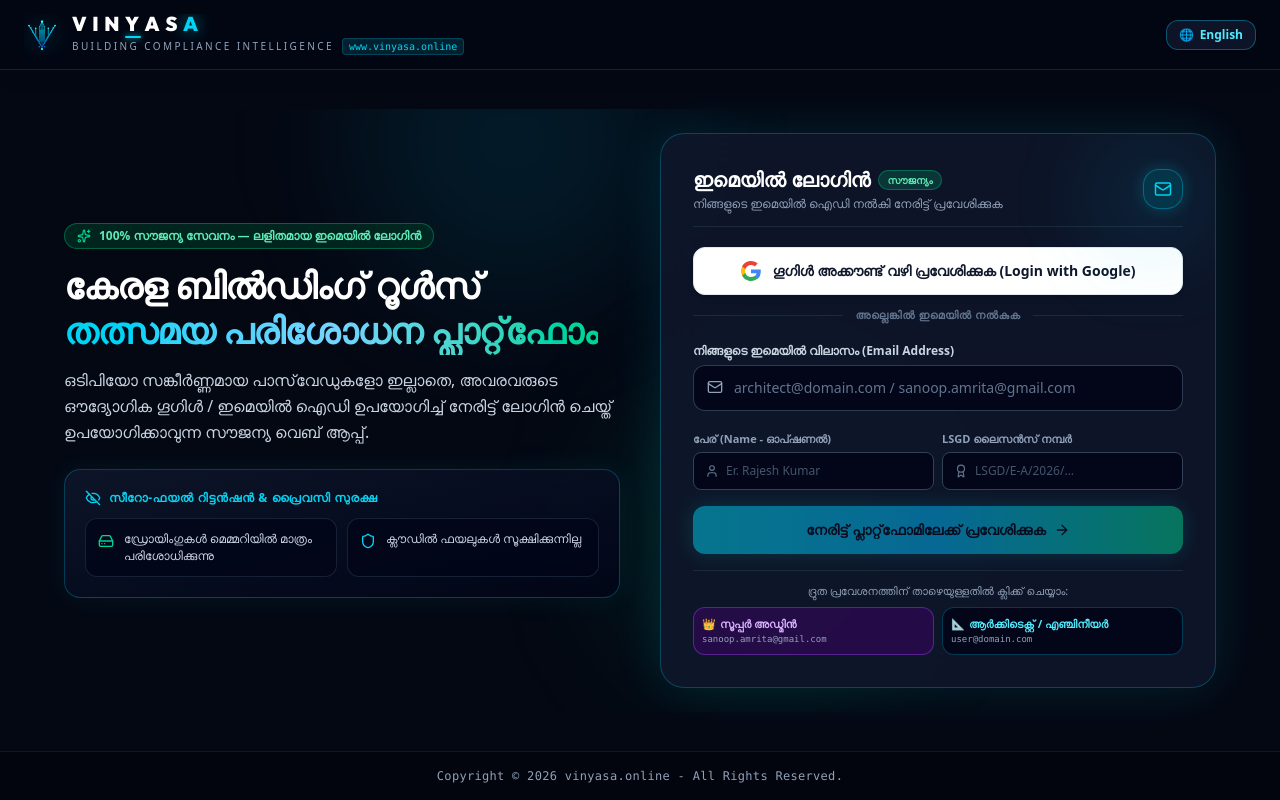
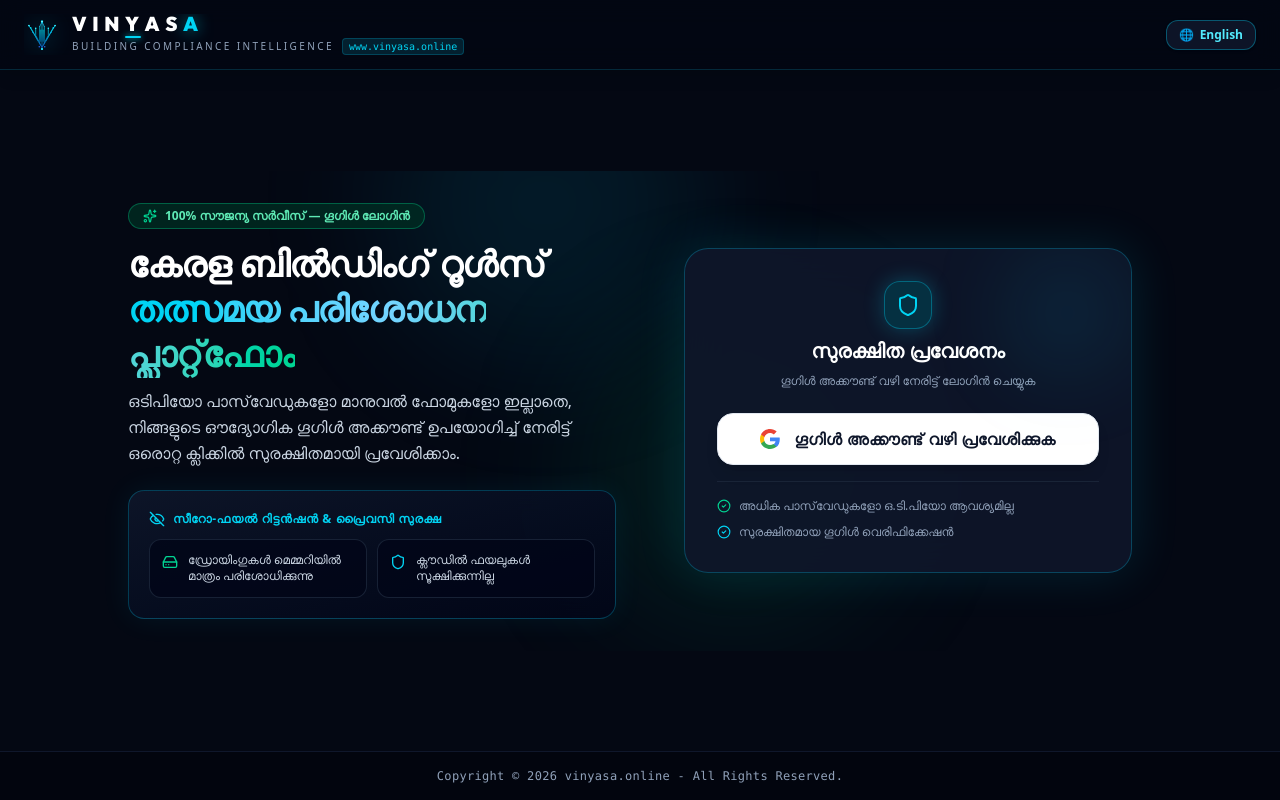
Before and after one commit to sanoopamrita/Approval-Drawings-Scrutiny, a React (Vite) app: page / in a window 1280 px wide. Built offline with nearby package versions, Linux system fonts and the light colour scheme; a web font is replaced by a local one.

Commit message:
feat(auth): simplify login to Google-only
Remove redundant email-based registration and login flows to enforce a streamlined authentication process using Google sign-in.

```diff
--- a/src/components/LoginView.tsx
+++ b/src/components/LoginView.tsx
@@ -1,24 +1,15 @@
 import React, { useState } from 'react';
 import {
-  Mail,
-  ArrowRight,
   Shield,
   EyeOff,
   HardDrive,
-  User,
-  CheckCircle2,
   RefreshCw,
   AlertCircle,
-  Award,
   Sparkles,
-  Crown,
+  CheckCircle2,
 } from 'lucide-react';
-import { Language, User as UserType, SUPER_ADMIN_EMAIL } from '../types';
-import {
-  loginWithGoogle,
-  loginWithEmail,
-  checkIsSuperAdminEmail,
-} from '../services/authService';
+import { Language, User as UserType } from '../types';
+import { loginWithGoogle } from '../services/authService';
 
 interface LoginViewProps {
   language: Language;
@@ -28,88 +19,46 @@
 export const LoginView: React.FC<LoginViewProps> = ({ language, onLoginSuccess }) => {
   const isMl = language === 'ml';
 
-  const [email, setEmail] = useState('');
-  const [fullName, setFullName] = useState('');
-  const [licenseNumber, setLicenseNumber] = useState('');
-  const [organization, setOrganization] = useState('');
-
   const [loading, setLoading] = useState(false);
   const [error, setError] = useState<string | null>(null);
 
-  // Quick direct login with given email
-  const handleEmailDirectLogin = async (e?: React.FormEvent, customEmail?: string) => {
-    if (e) e.preventDefault();
-    const targetEmail = (customEmail || email).toLowerCase().trim();
-
-    if (!targetEmail || !targetEmail.includes('@') || !targetEmail.includes('.')) {
-      setError(
-        isMl
-          ? 'ദയവായി സാധുവായ ഒരു ഇമെയിൽ വിലാസം നൽകുക (ഉദാ: yourname@gmail.com)'
-          : 'Please enter a valid email address (e.g. yourname@gmail.com)'
-      );
-      return;
-    }
-
+  // 1-Click Verified Google Account Sign-In
+  const handleGoogleSignIn = async () => {
     setLoading(true);
     setError(null);
 
     try {
-      const user = await loginWithEmail(
-        targetEmail,
-        undefined,
-        fullName.trim() || undefined,
-        licenseNumber.trim() || undefined,
-        organization.trim() || undefined
-      );
-
+      // Direct authenticated login through Google identity
+      const user = await loginWithGoogle();
       onLoginSuccess(user);
     } catch (err: any) {
-      setError(err?.message || (isMl ? 'ലോഗിൻ പരാജയപ്പെട്ടു' : 'Login failed'));
+      setError(
+        err?.message ||
+          (isMl ? 'ഗൂഗിൾ ലോഗിൻ പരാജയപ്പെട്ടു. ദയവായി വീണ്ടും ശ്രമിക്കുക.' : 'Google Sign-In failed. Please try again.')
+      );
     } finally {
       setLoading(false);
     }
   };
 
-  // 1-Click Google Account Direct Login
-  const handleGoogleDirectLogin = async (customEmail?: string) => {
-    setLoading(true);
-    setError(null);
-
-    try {
-      const targetEmail = customEmail || email.trim() || undefined;
-      const user = await loginWithGoogle(
-        targetEmail,
-        fullName.trim() || undefined
-      );
-
-      onLoginSuccess(user);
-    } catch (err: any) {
-      setError(err?.message || (isMl ? 'ഗൂഗിൾ ലോഗിൻ പരാജയപ്പെട്ടു' : 'Google login failed'));
-    } finally {
-      setLoading(false);
-    }
-  };
-
-  const isSuperInput = checkIsSuperAdminEmail(email);
-
   return (
-    <div className="w-full max-w-6xl mx-auto flex items-center justify-center py-2 sm:py-6 relative">
-      {/* Background Ambience */}
+    <div className="w-full max-w-5xl mx-auto flex items-center justify-center py-4 sm:py-8 relative">
+      {/* Subtle Background Glow */}
       <div className="absolute inset-0 pointer-events-none overflow-hidden">
         <div className="absolute -top-32 left-1/4 w-80 h-80 bg-cyan-500/10 rounded-full blur-3xl" />
         <div className="absolute bottom-5 right-1/4 w-80 h-80 bg-emerald-500/10 rounded-full blur-3xl" />
       </div>
 
-      <div className="w-full grid grid-cols-1 lg:grid-cols-12 gap-6 lg:gap-10 items-center relative z-10">
-        {/* Left Side: Value Proposition & Free Service Guarantee */}
+      <div className="w-full grid grid-cols-1 lg:grid-cols-12 gap-8 lg:gap-12 items-center relative z-10">
+        {/* Left Side: Value Proposition & Security Highlights */}
         <div className="lg:col-span-6 space-y-4 sm:space-y-6 text-left">
-          <div className="space-y-2.5 sm:space-y-3.5">
-            <div className="inline-flex items-center gap-2 px-3 py-1 rounded-full bg-emerald-950/80 border border-emerald-500/40 text-emerald-300 text-xs font-semibold">
+          <div className="space-y-3">
+            <div className="inline-flex items-center gap-2 px-3.5 py-1 rounded-full bg-emerald-950/80 border border-emerald-500/40 text-emerald-300 text-xs font-semibold">
               <Sparkles className="w-3.5 h-3.5 text-emerald-400" />
               <span>
                 {isMl
-                  ? '100% സൗജന്യ സേവനം — ലളിതമായ ഇമെയിൽ ലോഗിൻ'
-                  : '100% Free Service — Instant Direct Email Login'}
+                  ? '100% സൗജന്യ സർവീസ് — ഗൂഗിൾ ലോഗിൻ'
+                  : '100% Free Service — Google Authentication'}
               </span>
             </div>
 
@@ -125,16 +74,16 @@
                 <>
                   Kerala Building Rules (KMBR/KPBR) <br />
                   <span className="text-transparent bg-clip-text bg-gradient-to-r from-cyan-400 via-sky-300 to-emerald-400">
-                    Instant Compliance Intelligence
+                    Scrutiny & Compliance Engine
                   </span>
                 </>
               )}
             </h1>
 
-            <p className="text-sm sm:text-base text-slate-300 font-medium leading-relaxed max-w-xl">
+            <p className="text-sm sm:text-base text-slate-300 font-medium leading-relaxed">
               {isMl
-                ? 'ഒടിപിയോ സങ്കീർണ്ണമായ പാസ്‌വേഡുകളോ ഇല്ലാതെ, അവരവരുടെ ഔദ്യോഗിക ഗൂഗിൾ / ഇമെയിൽ ഐഡി ഉപയോഗിച്ച് നേരിട്ട് ലോഗിൻ ചെയ്ത് ഉപയോഗിക്കാവുന്ന സൗജന്യ വെബ് ആപ്പ്.'
-                : 'Zero passwords, zero OTPs needed. Seamlessly sign in with your official Google or professional email address to instantly access the free architectural scrutiny engine.'}
+                ? 'ഒടിപിയോ പാസ്‌വേഡുകളോ മാനുവൽ ഫോമുകളോ ഇല്ലാതെ, നിങ്ങളുടെ ഔദ്യോഗിക ഗൂഗിൾ അക്കൗണ്ട് ഉപയോഗിച്ച് നേരിട്ട് ഒരൊറ്റ ക്ലിക്കിൽ സുരക്ഷിതമായി പ്രവേശിക്കാം.'
+                : 'Zero passwords, zero OTPs, and no manual forms. Sign in instantly and securely with your official Google Account to access the free architectural scrutiny engine.'}
             </p>
           </div>
 
@@ -149,63 +98,65 @@
               <div className="flex items-start gap-2.5 bg-slate-950/80 p-3 rounded-xl border border-slate-800/80">
                 <HardDrive className="w-4 h-4 text-emerald-400 shrink-0 mt-0.5" />
                 <span className="text-xs text-slate-300 font-medium leading-snug">
-                  {isMl ? 'ഡ്രോയിംഗുകൾ മെമ്മറിയിൽ മാത്രം പരിശോധിക്കുന്നു' : 'Drawings analyzed 100% in temporary volatile memory'}
+                  {isMl ? 'ഡ്രോയിംഗുകൾ മെമ്മറിയിൽ മാത്രം പരിശോധിക്കുന്നു' : 'Drawings analyzed in temporary volatile memory'}
                 </span>
               </div>
               <div className="flex items-start gap-2.5 bg-slate-950/80 p-3 rounded-xl border border-slate-800/80">
                 <Shield className="w-4 h-4 text-cyan-400 shrink-0 mt-0.5" />
                 <span className="text-xs text-slate-300 font-medium leading-snug">
-                  {isMl ? 'ക്ലൗഡിൽ ഫയലുകൾ സൂക്ഷിക്കുന്നില്ല' : 'Zero CAD / PDF cloud storage persistence'}
+                  {isMl ? 'ക്ലൗഡിൽ ഫയലുകൾ സൂക്ഷിക്കുന്നില്ല' : 'Zero cloud storage persistence'}
                 </span>
               </div>
             </div>
           </div>
         </div>
 
-        {/* Right Side: Seamless Direct Sign In Card */}
-        <div className="lg:col-span-6 w-full max-w-md mx-auto lg:max-w-none">
-          <div className="bg-slate-900/90 backdrop-blur-xl border border-cyan-500/30 rounded-3xl p-5 sm:p-7 lg:p-8 shadow-[0_0_50px_rgba(0,229,255,0.12)] relative overflow-hidden text-left">
+        {/* Right Side: Ultra Clean Google Sign-In Card */}
+        <div className="lg:col-span-6 w-full max-w-md mx-auto">
+          <div className="bg-slate-900/90 backdrop-blur-xl border border-cyan-500/30 rounded-3xl p-6 sm:p-8 shadow-[0_0_50px_rgba(0,229,255,0.12)] relative overflow-hidden text-left">
             <div className="absolute top-0 right-0 w-32 h-32 bg-cyan-500/10 rounded-full blur-2xl pointer-events-none" />
 
             {/* Header */}
-            <div className="flex items-center justify-between mb-5 pb-3.5 border-b border-slate-800">
-              <div>
-                <h2 className="text-lg sm:text-xl font-extrabold text-white flex items-center gap-2">
-                  <span>{isMl ? 'ഇമെയിൽ ലോഗിൻ' : 'Email Sign In'}</span>
-                  <span className="text-[10px] uppercase font-bold bg-emerald-500/20 text-emerald-300 px-2 py-0.5 rounded-full border border-emerald-500/40">
-                    {isMl ? 'സൗജന്യം' : 'Free'}
-                  </span>
+            <div className="mb-6 text-center space-y-2">
+              <div className="w-12 h-12 rounded-2xl bg-cyan-950/90 border border-cyan-500/40 flex items-center justify-center mx-auto shadow-[0_0_20px_rgba(0,229,255,0.25)]">
+                <Shield className="w-6 h-6 text-cyan-400" />
+              </div>
+              <h2 className="text-xl font-extrabold text-white">
+                {isMl ? 'സുരക്ഷിത പ്രവേശനം' : 'Secure Sign In'}
               </h2>
-                <p className="text-xs text-slate-400 mt-0.5">
+              <p className="text-xs text-slate-400">
                 {isMl
-                    ? 'നിങ്ങളുടെ ഇമെയിൽ ഐഡി നൽകി നേരിട്ട് പ്രവേശിക്കുക'
-                    : 'Enter your email address to enter instantly'}
+                  ? 'ഗൂഗിൾ അക്കൗണ്ട് വഴി നേരിട്ട് ലോഗിൻ ചെയ്യുക'
+                  : 'Sign in directly with your Google Account'}
               </p>
-              </div>
-              <div className="w-10 h-10 rounded-2xl bg-cyan-950/80 border border-cyan-500/40 flex items-center justify-center shadow-[0_0_15px_rgba(0,229,255,0.2)] shrink-0">
-                <Mail className="w-4.5 h-4.5 text-cyan-400" />
-              </div>
             </div>
 
             {/* Error Banner */}
             {error && (
-              <div className="mb-4 p-3 bg-rose-950/70 border border-rose-500/60 rounded-xl text-rose-200 text-xs font-semibold flex items-start gap-2.5 animate-fadeIn">
+              <div className="mb-5 p-3.5 bg-rose-950/70 border border-rose-500/60 rounded-xl text-rose-200 text-xs font-semibold flex items-start gap-2.5 animate-fadeIn">
                 <AlertCircle className="w-4 h-4 text-rose-400 shrink-0 mt-0.5" />
                 <span>{error}</span>
               </div>
             )}
 
-            {/* Quick 1-Click Google Sign-In Button */}
-            <div className="space-y-3 mb-5">
+            {/* Single Clean Google Sign-In Button */}
+            <div className="space-y-4">
               <button
                 type="button"
                 id="google-signin-btn"
                 disabled={loading}
-                onClick={() => handleGoogleDirectLogin()}
-                className="w-full min-h-[48px] py-2.5 px-4 bg-white hover:bg-slate-100 text-slate-900 font-bold text-sm rounded-xl shadow-md transition-all active:scale-[0.99] cursor-pointer flex items-center justify-center gap-3 border border-slate-200"
+                onClick={handleGoogleSignIn}
+                className="w-full min-h-[52px] py-3 px-5 bg-white hover:bg-slate-100 text-slate-900 font-bold text-base rounded-2xl shadow-lg hover:shadow-xl transition-all active:scale-[0.98] cursor-pointer flex items-center justify-center gap-3.5 border border-slate-200"
               >
-                {/* Official Google Vector Logo */}
-                <svg className="w-5 h-5" viewBox="0 0 24 24">
+                {loading ? (
+                  <span className="flex items-center gap-2.5 text-slate-700">
+                    <RefreshCw className="w-5 h-5 animate-spin text-cyan-600" />
+                    <span>{isMl ? 'പ്രവേശിക്കുന്നു...' : 'Signing in...'}</span>
+                  </span>
+                ) : (
+                  <>
+                    {/* Official Google Logo */}
+                    <svg className="w-5 h-5 shrink-0" viewBox="0 0 24 24">
                       <path
                         fill="#4285F4"
                         d="M23.745 12.27c0-.7-.06-1.4-.19-2.07H12v4.51h6.6c-.29 1.52-1.14 2.82-2.4 3.68v3.05h3.88c2.27-2.09 3.665-5.17 3.665-9.17z"
@@ -223,166 +174,35 @@
                         d="M12 4.75c1.77 0 3.35.61 4.6 1.8l3.42-3.42C17.95 1.19 15.24 0 12 0 7.33 0 3.26 2.64 1.25 6.58l4.03 3.15c.95-2.83 3.6-4.98 6.72-4.98z"
                       />
                     </svg>
-                <span>
-                  {loading
-                    ? isMl
-                      ? 'പ്രവേശിക്കുന്നു...'
-                      : 'Signing in...'
-                    : isMl
-                    ? 'ഗൂഗിൾ അക്കൗണ്ട് വഴി പ്രവേശിക്കുക (Login with Google)'
+                    <span className="text-sm sm:text-base tracking-wide">
+                      {isMl
+                        ? 'ഗൂഗിൾ അക്കൗണ്ട് വഴി പ്രവേശിക്കുക'
                         : 'Sign in with Google Account'}
                     </span>
-              </button>
-
-              <div className="flex items-center gap-3">
-                <div className="flex-1 h-px bg-slate-800" />
-                <span className="text-[11px] uppercase tracking-wider text-slate-500 font-semibold">
-                  {isMl ? 'അല്ലെങ്കിൽ ഇമെയിൽ നൽകുക' : 'Or with Email ID'}
-                </span>
-                <div className="flex-1 h-px bg-slate-800" />
-              </div>
-            </div>
-
-            {/* Direct Email Form (No password or OTP needed) */}
-            <form onSubmit={(e) => handleEmailDirectLogin(e)} className="space-y-4">
-              <div>
-                <label className="block text-xs font-semibold text-slate-300 mb-1.5 flex items-center justify-between">
-                  <span>{isMl ? 'നിങ്ങളുടെ ഇമെയിൽ വിലാസം (Email Address)' : 'Your Email Address'}</span>
-                  {isSuperInput && (
-                    <span className="text-[10px] text-purple-300 font-bold flex items-center gap-1">
-                      <Crown className="w-3 h-3 text-purple-400" />
-                      {isMl ? 'സൂപ്പർ അഡ്മിൻ തിരിച്ചറിഞ്ഞു' : 'Super Admin Recognized'}
-                    </span>
-                  )}
-                </label>
-                <div className="relative">
-                  <Mail className="w-4 h-4 text-slate-400 absolute left-3.5 top-3.5" />
-                  <input
-                    type="email"
-                    id="auth-direct-email-input"
-                    value={email}
-                    onChange={(e) => setEmail(e.target.value)}
-                    placeholder="architect@domain.com / sanoop.amrita@gmail.com"
-                    required
-                    className={`w-full min-h-[46px] pl-10 pr-4 py-2.5 text-sm bg-slate-950 border rounded-xl text-white placeholder-slate-500 outline-none transition-all ${
-                      isSuperInput
-                        ? 'border-purple-500/80 focus:ring-2 focus:ring-purple-500/50'
-                        : 'border-slate-700/90 focus:ring-2 focus:ring-cyan-500/50 focus:border-cyan-400'
-                    }`}
-                  />
-                </div>
-              </div>
-
-              {/* Optional Name & License field */}
-              <div className="grid grid-cols-1 sm:grid-cols-2 gap-2 pt-1">
-                <div>
-                  <label className="block text-[11px] font-semibold text-slate-400 mb-1">
-                    {isMl ? 'പേര് (Name - ഓപ്ഷണൽ)' : 'Full Name (Optional)'}
-                  </label>
-                  <div className="relative">
-                    <User className="w-3.5 h-3.5 text-slate-500 absolute left-3 top-3" />
-                    <input
-                      type="text"
-                      value={fullName}
-                      onChange={(e) => setFullName(e.target.value)}
-                      placeholder="Er. Rajesh Kumar"
-                      className="w-full min-h-[38px] pl-8 pr-3 py-1.5 text-xs bg-slate-950 border border-slate-700 rounded-lg text-white placeholder-slate-600 focus:border-cyan-400 outline-none"
-                    />
-                  </div>
-                </div>
-
-                <div>
-                  <label className="block text-[11px] font-semibold text-slate-400 mb-1">
-                    {isMl ? 'LSGD ലൈസൻസ് നമ്പർ' : 'LSGD License (Optional)'}
-                  </label>
-                  <div className="relative">
-                    <Award className="w-3.5 h-3.5 text-slate-500 absolute left-3 top-3" />
-                    <input
-                      type="text"
-                      value={licenseNumber}
-                      onChange={(e) => setLicenseNumber(e.target.value)}
-                      placeholder="LSGD/E-A/2026/..."
-                      className="w-full min-h-[38px] pl-8 pr-3 py-1.5 text-xs bg-slate-950 border border-slate-700 rounded-lg text-white placeholder-slate-600 focus:border-cyan-400 outline-none"
-                    />
-                  </div>
-                </div>
-              </div>
-
-              {/* Direct Submit Button */}
-              <button
-                type="submit"
-                id="direct-login-submit-btn"
-                disabled={loading || !email.trim()}
-                className={`w-full min-h-[48px] py-3 px-4 text-slate-950 font-bold text-sm rounded-xl transition-all active:scale-[0.99] cursor-pointer disabled:opacity-50 flex items-center justify-center gap-2 mt-2 ${
-                  isSuperInput
-                    ? 'bg-gradient-to-r from-purple-400 via-pink-400 to-purple-500 hover:from-purple-300 hover:to-purple-400 shadow-[0_0_20px_rgba(168,85,247,0.4)]'
-                    : 'bg-gradient-to-r from-cyan-400 via-sky-400 to-emerald-400 hover:from-cyan-300 hover:to-emerald-300 shadow-[0_0_20px_rgba(0,229,255,0.3)]'
-                }`}
-              >
-                {loading ? (
-                  <span className="flex items-center gap-2">
-                    <RefreshCw className="w-4 h-4 animate-spin" />
-                    {isMl ? 'ഡാഷ്‌ബോർഡിലേക്ക് പ്രവേശിക്കുന്നു...' : 'Accessing Dashboard...'}
-                  </span>
-                ) : (
-                  <>
-                    <span>
-                      {isSuperInput
-                        ? isMl
-                          ? '👑 സൂപ്പർ അഡ്മിനായി പ്രവേശിക്കുക'
-                          : '👑 Enter as Super Admin'
-                        : isMl
-                        ? 'നേരിട്ട് പ്ലാറ്റ്‌ഫോമിലേക്ക് പ്രവേശിക്കുക'
-                        : 'Enter Scrutiny Platform'}
-                    </span>
-                    <ArrowRight className="w-4 h-4" />
                   </>
                 )}
               </button>
 
-              {/* Quick Preset Buttons for hassle-free 1-click test access */}
-              <div className="pt-3 border-t border-slate-800 space-y-2">
-                <span className="text-[11px] text-slate-400 block text-center">
-                  {isMl ? 'ദ്രുത പ്രവേശനത്തിന് താഴെയുള്ളതിൽ ക്ലിക്ക് ചെയ്യാം:' : 'Quick 1-Click Access Profiles:'}
+              {/* Verified Trust & Privacy Badges */}
+              <div className="pt-4 border-t border-slate-800/80 space-y-2.5">
+                <div className="flex items-center gap-2 text-xs text-slate-400">
+                  <CheckCircle2 className="w-3.5 h-3.5 text-emerald-400 shrink-0" />
+                  <span>
+                    {isMl
+                      ? 'അധിക പാസ്‌വേഡുകളോ ഒ.ടി.പിയോ ആവശ്യമില്ല'
+                      : 'No additional passwords or OTPs required'}
                   </span>
-                <div className="grid grid-cols-2 gap-2">
-                  <button
-                    type="button"
-                    onClick={() => {
-                      setEmail(SUPER_ADMIN_EMAIL);
-                      handleEmailDirectLogin(undefined, SUPER_ADMIN_EMAIL);
-                    }}
-                    className="p-2 bg-purple-950/50 hover:bg-purple-900/60 border border-purple-500/40 rounded-xl text-left transition-all cursor-pointer group"
-                  >
-                    <span className="text-[11px] font-bold text-purple-300 block truncate flex items-center gap-1">
-                      <span>👑</span>
-                      <span>{isMl ? 'സൂപ്പർ അഡ്മിൻ' : 'Super Admin'}</span>
+                </div>
+                <div className="flex items-center gap-2 text-xs text-slate-400">
+                  <CheckCircle2 className="w-3.5 h-3.5 text-cyan-400 shrink-0" />
+                  <span>
+                    {isMl
+                      ? 'സുരക്ഷിതമായ ഗൂഗിൾ വെരിഫിക്കേഷൻ'
+                      : 'Verified Google OAuth Authentication'}
                   </span>
-                    <span className="text-[9px] text-slate-400 font-mono block truncate">
-                      {SUPER_ADMIN_EMAIL}
-                    </span>
-                  </button>
-
-                  <button
-                    type="button"
-                    onClick={() => {
-                      const userMail = 'architect.kerala@domain.com';
-                      setEmail(userMail);
-                      handleEmailDirectLogin(undefined, userMail);
-                    }}
-                    className="p-2 bg-slate-950 hover:bg-cyan-950/60 border border-cyan-500/30 rounded-xl text-left transition-all cursor-pointer group"
-                  >
-                    <span className="text-[11px] font-bold text-cyan-300 block truncate flex items-center gap-1">
-                      <span>📐</span>
-                      <span>{isMl ? 'ആർക്കിടെക്റ്റ് / എഞ്ചിനീയർ' : 'Architect / Engineer'}</span>
-                    </span>
-                    <span className="text-[9px] text-slate-400 font-mono block truncate">
-                      user@domain.com
-                    </span>
-                  </button>
                 </div>
               </div>
-            </form>
+            </div>
           </div>
         </div>
       </div>
```
Lines whose indentation alone changed are shown as unchanged.
